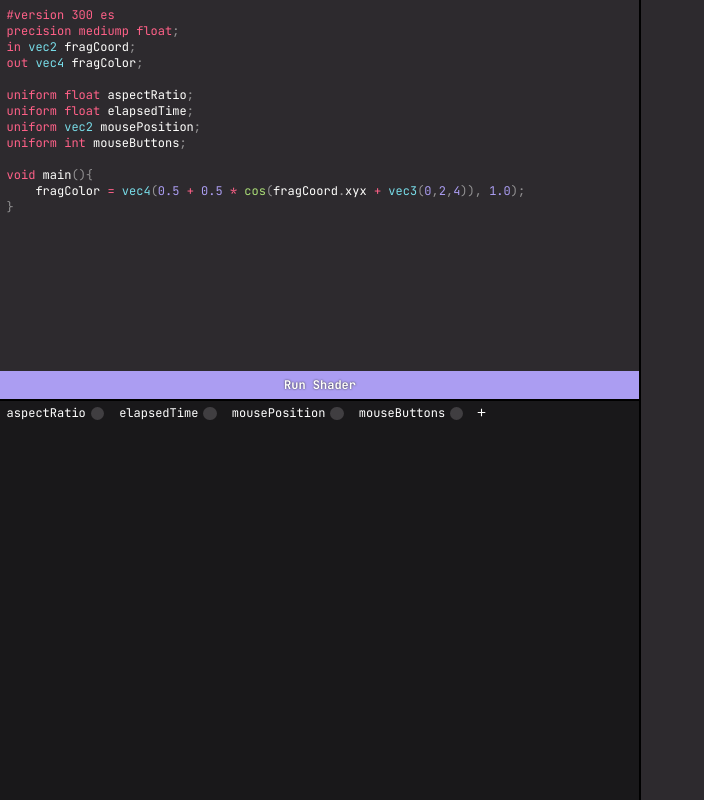
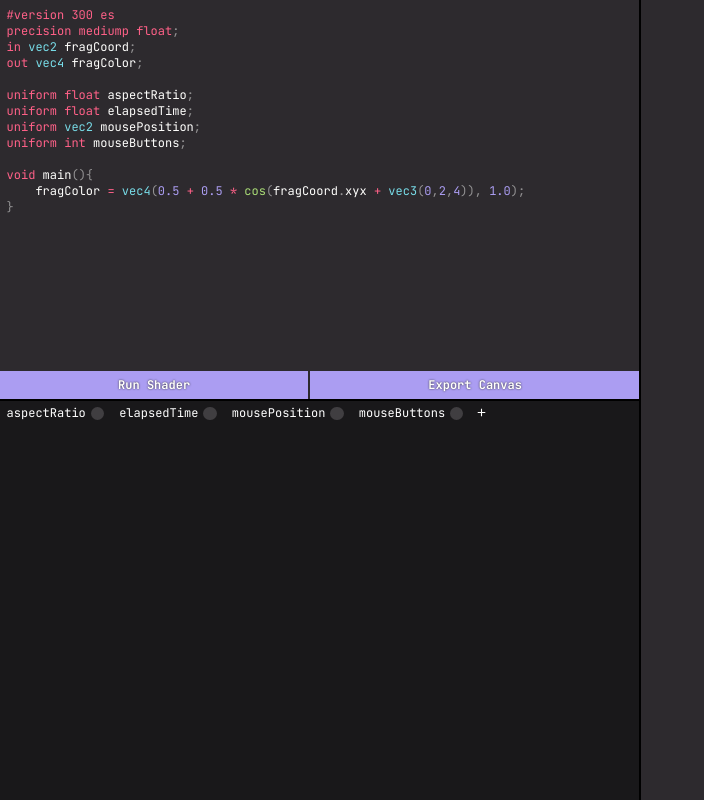
Before and after one commit to Nengyi-Jonathan-Jiang/shader-playground-2, a Next.js app: page / in a window 1280 px wide. Shown: the whole page, without its empty margins (0-704 px from the left). Built offline with nearby package versions, Linux system fonts and the light colour scheme.

Commit message:
Added download button, fixed incorrect scrolling of run button

```diff
--- a/src/app/components/glslEditor.css
+++ b/src/app/components/glslEditor.css
@@ -21,15 +21,28 @@ div#code-body {
     flex-grow:   1;
 }
 
-button#recompile-button {
+div#bottom-buttons {
     flex-shrink: 0;
-    background-color: var(--color-purple);
+    margin: 1ex -1ex -1ex -1ex;
+    display: flex;
+    position: sticky;
+    left: -1ex;
+}
+
+div#bottom-buttons > button {
+    flex-grow: 1;
     font-weight: bolder;
-    margin: 1ex -1ex -1ex -1ex;
     padding: 1ex;
     text-shadow: 0 0 2px var(--color-dark);
+    background-color: var(--color-purple);
 }
 
-button#recompile-button:hover {
+div#bottom-buttons > button:hover {
     background-color: var(--color-blue);
 }
+
+div#bottom-buttons > .button-divider {
+    flex-grow: 0;
+    flex-shrink: 0;
+    width: 2px;
+}
--- a/src/app/components/glslEditor.tsx
+++ b/src/app/components/glslEditor.tsx
@@ -2,13 +2,14 @@ import {GLSLHighlighter} from "@/app/components/glslHighlighter";
 
 import "./glslEditor.css";
 import {CodeEditor} from "@/codeEditor/codeEditor";
+import {Fragment, ReactElement} from "react";
 
-export function ShaderCodeEditor({mainCode, setMainCode, headerCode, errors, recompile}: {
+export function ShaderCodeEditor({mainCode, setMainCode, headerCode, errors, buttons}: {
     mainCode: string,
     setMainCode: (mainCode: string) => void,
     headerCode: string,
     errors: Map<number, string[]>,
-    recompile: () => void
+    buttons: ReactElement[],
 }) {
     const headerCodeErrors = new Map<number, string[]>;
     const mainCodeErrors = new Map<number, string[]>;
@@ -17,7 +18,8 @@ export function ShaderCodeEditor({mainCode, setMainCode, headerCode, errors, rec
     for (const [line, lineErrors] of errors ?? new Map) {
         if (line < numHeaderCodeLines) {
             headerCodeErrors.set(line, lineErrors);
-        } else {
+        }
+        else {
             mainCodeErrors.set(line - numHeaderCodeLines, lineErrors);
         }
     }
@@ -38,6 +40,14 @@ export function ShaderCodeEditor({mainCode, setMainCode, headerCode, errors, rec
                             Highlighter={GLSLHighlighter}/>
             </div>
         </div>
-        <button id="recompile-button" onClick={recompile}>Run Shader</button>
+        <div id="bottom-buttons">
+            {
+                new Array(buttons.length * 2 - 1).fill(null).map((_, i) => <Fragment key={i}>
+                    {
+                        i % 2 === 0 ? buttons[i / 2] : <div className='button-divider'/>
+                    }
+                </Fragment>)
+            }
+        </div>
     </div>
 }
--- a/src/app/page.tsx
+++ b/src/app/page.tsx
@@ -1,12 +1,12 @@
 "use client"
 
 import "./page.css";
-import React, {useEffect, useRef, useState} from "react";
+import React, {useEffect, useMemo, useRef, useState} from "react";
 import {HorizontalResizableDoublePane, VerticalResizableDoublePane} from "@/resizable/resizable";
 import {ShaderCodeEditor} from "@/app/components/glslEditor";
 import {ShaderCanvas, ShaderCanvasUniformData} from "@/app/webgl/ShaderCanvas";
 import {ScriptableUniformsEditor} from "@/app/components/scriptableUniformsEditor";
-import {useManualRerender} from "@/util/hooks";
+import {useListenerOnWindow, useManualRerender} from "@/util/hooks";
 import {ReadonlyScriptableUniform} from "@/app/components/scriptableUniform";
 import {providedCode} from "@/app/shaderProvidedFunctions";
 
@@ -61,18 +61,46 @@ function generateHeaderCodeForUniforms(uniformsEditor: ScriptableUniformsEditor)
 export default function Home() {
     const rerender = useManualRerender();
 
-    const [shaderCanvas] = useState(() => new ShaderCanvas());
+    const shaderCanvas = useMemo(() => new ShaderCanvas(), []);
 
-    const [uniformsEditor] = useState(() => {
+    const uniformsEditor = useMemo(() => {
         const editor = new ScriptableUniformsEditor();
         for (const i of builtinUniformData) {
             editor.addDirect(i);
         }
         return editor;
-    });
+    }, []);
 
     const [mainCode, setMainCode] = useState(defaultMainCode);
     const headerCode = generateHeaderCodeForUniforms(uniformsEditor);
+
+    const exportCanvas = useMemo(() => (download = false) => {
+        // Force a new draw to make sure the canvas doesn't get cleared before we get the download
+        shaderCanvas.draw();
+        shaderCanvas.canvasElement.toBlob(blob => {
+            if (blob === null) {
+                alert('Could not download canvas');
+                return;
+            }
+            const dummy = document.createElement('a');
+            dummy.href = URL.createObjectURL(blob);
+            if (download) {
+                console.log('download');
+                dummy.download = 'shader_creation.png';
+            }
+            else {
+                console.log('not download')
+                dummy.target = '_blank';
+            }
+            dummy.click();
+        })
+    }, [shaderCanvas]);
+
+    useListenerOnWindow('keydown', useMemo(() => (e: KeyboardEvent) => {
+        if (!e.ctrlKey || e.key.toLowerCase() !== 'e') return;
+        e.preventDefault();
+        exportCanvas(e.shiftKey);
+    }, []));
 
     // On recompile
     const startTime = useRef(-1);
@@ -158,7 +186,10 @@ export default function Home() {
                             setMainCode={setMainCode}
                             headerCode={headerCode}
                             errors={errors}
-                            recompile={recompile}
+                            buttons={[
+                                <button onClick={recompile}>Run Shader</button>,
+                                <button onClick={() => exportCanvas()}>Export Canvas</button>
+                            ]}
                         />
                     </div>
                 } bottom={
```
